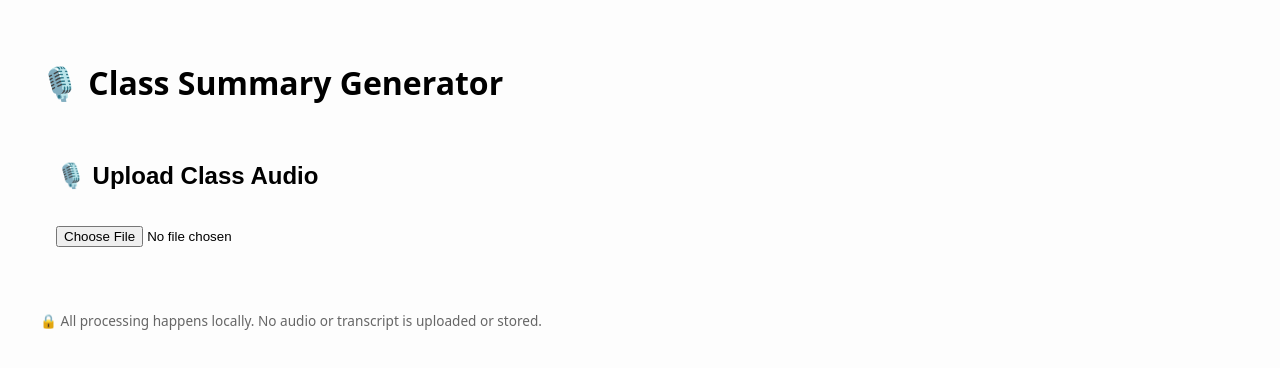
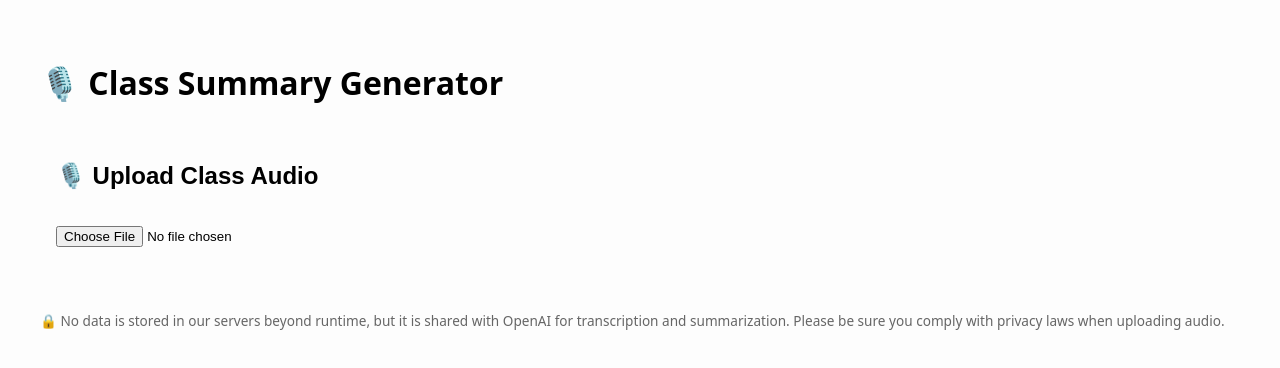
Before and after one commit to ToddKranenburg/Classroom-Assistant, a React (Vite) app: page / in a window 1280 px wide. Shown: the top 368 px of the page. Built offline with nearby package versions, Linux system fonts and the light colour scheme; the HTML template or start-up script is replaced by a standard one.

Commit message:
Updated privacy language

```diff
--- a/src/App.jsx
+++ b/src/App.jsx
@@ -7,7 +7,7 @@ function App() {
       <SummaryGenerator />
       <footer>
         <p>
-          🔒 All processing happens locally. No audio or transcript is uploaded or stored.
+          🔒 No data is stored in our servers beyond runtime, but it is shared with OpenAI for transcription and summarization. Please be sure you comply with privacy laws when uploading audio.
         </p>
       </footer>
     </div>
```
